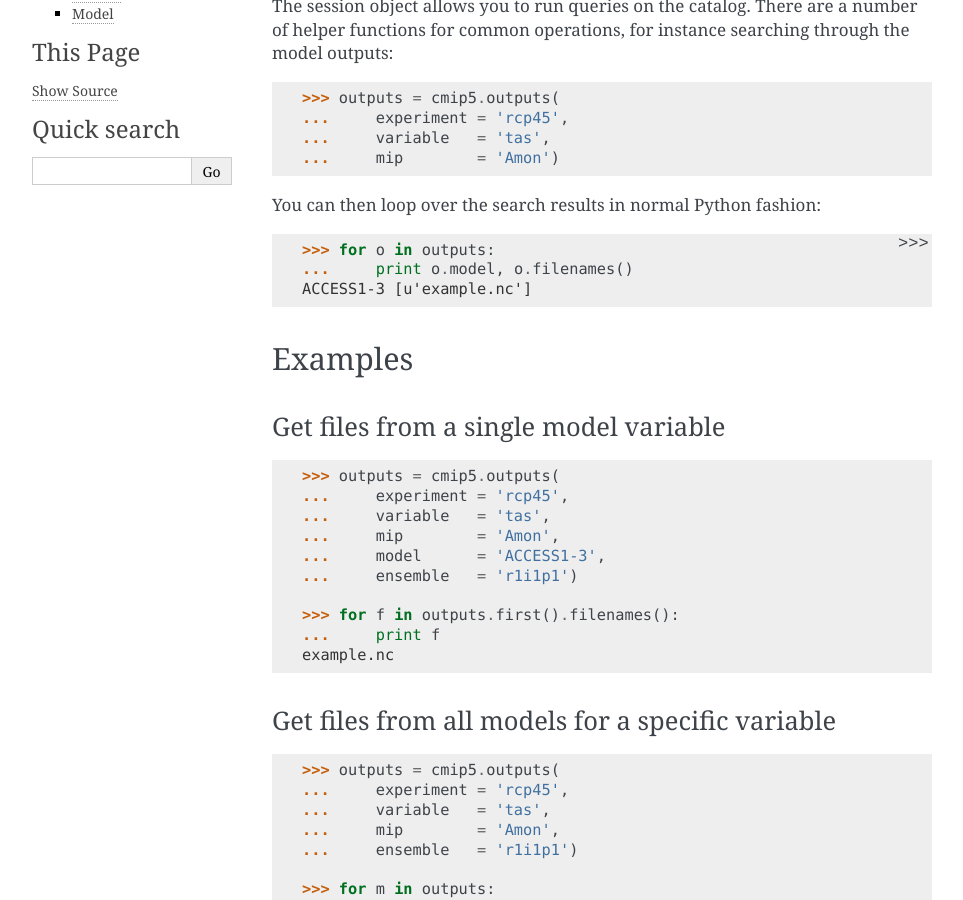
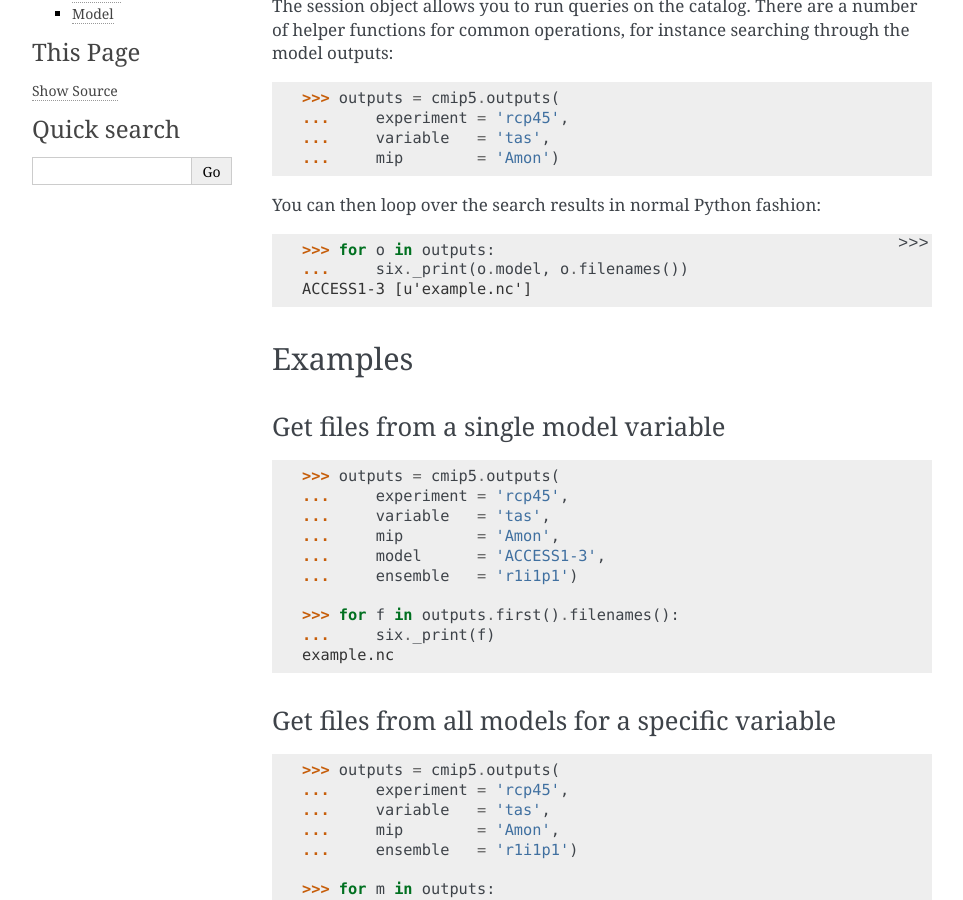
Before and after one commit to coecms/ARCCSSive, a Sphinx documentation site: the page built from docs/CMIP5.rst, in a window 1280 px wide and 900 px high, scrolled down 469 px. Shown: the whole window, without its empty margins (148-1111 px from the left). Built offline with Sphinx 7.4.7, drawn with Linux system fonts in a browser that asks for light colours; the version number could not be read and is left out.

Commit message:
Use six to print in tests

```diff
--- a/docs/CMIP5.rst
+++ b/docs/CMIP5.rst
@@ -3,6 +3,9 @@ CMIP5
 
 .. default-domain:: py
 .. module:: ARCCSSive.CMIP5
+.. testsetup::
+
+    >>> import six
 
 The CMIP5 module provides tools for searching through the CMIP5 data stored on NCI's `/g/data` filesystem
 
@@ -38,7 +41,7 @@ model outputs:
 You can then loop over the search results in normal Python fashion::
 
     >>> for o in outputs:
-    ...     print o.model, o.filenames()
+    ...     six._print(o.model, o.filenames())
     ACCESS1-3 [u'example.nc']
 
 Examples
@@ -57,7 +60,7 @@ Get files from a single model variable
     ...     ensemble   = 'r1i1p1')
 
     >>> for f in outputs.first().filenames():
-    ...     print f
+    ...     six._print(f)
     example.nc
 
 
@@ -146,7 +149,7 @@ Link two sets of outputs together using joins:
     ...         )
 
     >>> for r, h in rcp_hist:
-    ...     print r.versions[-1].path, h.versions[-1].path
+    ...     six._print(r.versions[-1].path, h.versions[-1].path)
 
 API
 ---
--- a/setup.py
+++ b/setup.py
@@ -24,6 +24,7 @@ requirements = [
         'SQLAlchemy',
         'esgf-pyclient',
         'mock',
+        'six',
         ]
 
 setup(
```
